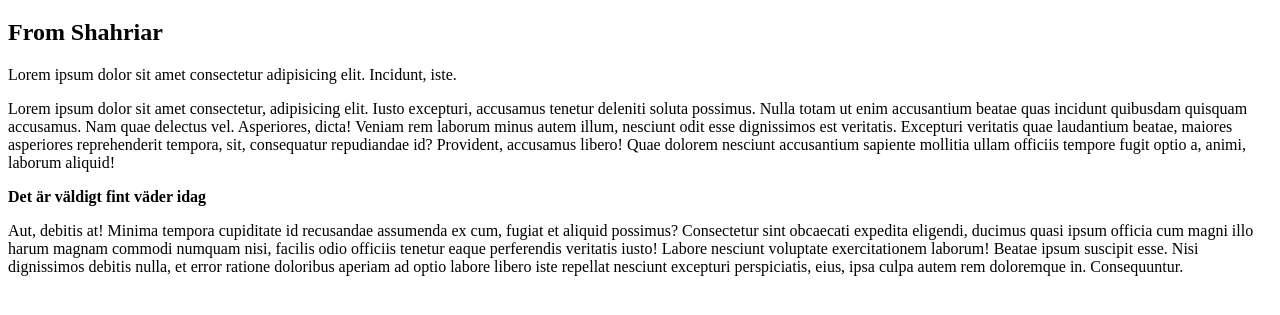
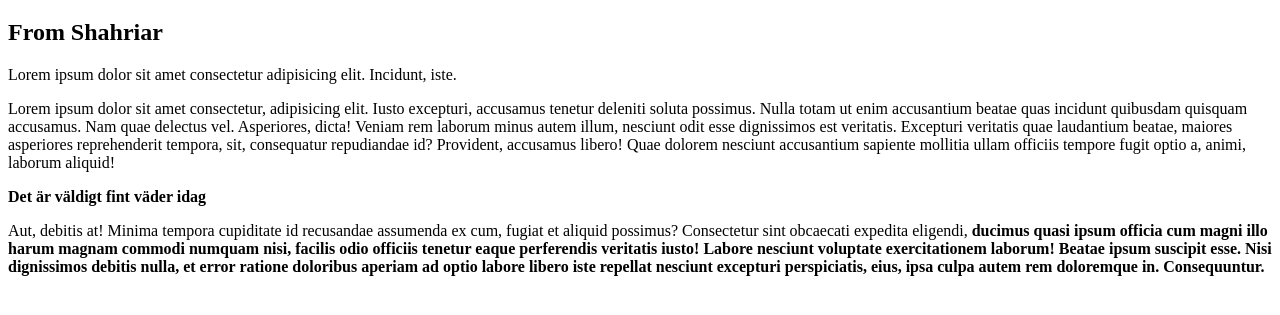
Before and after one commit to G3orgeS/GruppTest, a plain HTML site: page index.html in a window 1280 px wide. Shown: the part 61-376 px from the top of the page. Drawn offline with Linux system fonts and the light colour scheme.

Commit message:
added strong

```diff
--- a/index.html
+++ b/index.html
@@ -17,8 +17,8 @@ Asperiores, dicta! Veniam rem laborum minus autem illum, nesciunt odit esse dign
 Quae dolorem nesciunt accusantium sapiente mollitia ullam officiis tempore fugit optio a, animi, laborum aliquid!
 <p><strong>Det är väldigt fint väder idag</strong></p>
 Aut, debitis at! Minima tempora cupiditate id recusandae assumenda ex cum, fugiat et aliquid possimus?
-Consectetur sint obcaecati expedita eligendi, ducimus quasi ipsum officia cum magni illo harum magnam commodi numquam nisi, facilis odio officiis tenetur eaque perferendis veritatis iusto! Labore nesciunt voluptate exercitationem laborum!
-Beatae ipsum suscipit esse. Nisi dignissimos debitis nulla, et error ratione doloribus aperiam ad optio labore libero iste repellat nesciunt excepturi perspiciatis, eius, ipsa culpa autem rem doloremque in. Consequuntur.</p>
+Consectetur sint obcaecati expedita eligendi, <strong>ducimus quasi ipsum officia cum magni illo harum magnam commodi numquam nisi, facilis odio officiis tenetur eaque perferendis veritatis iusto! Labore nesciunt voluptate exercitationem laborum!
+Beatae ipsum suscipit esse. Nisi dignissimos debitis nulla, et error ratione doloribus aperiam ad optio labore libero iste repellat nesciunt excepturi perspiciatis, eius, ipsa culpa autem rem doloremque in. Consequuntur.</strong></p>
 <script src=""></script>
 </body>
 </html>
```
